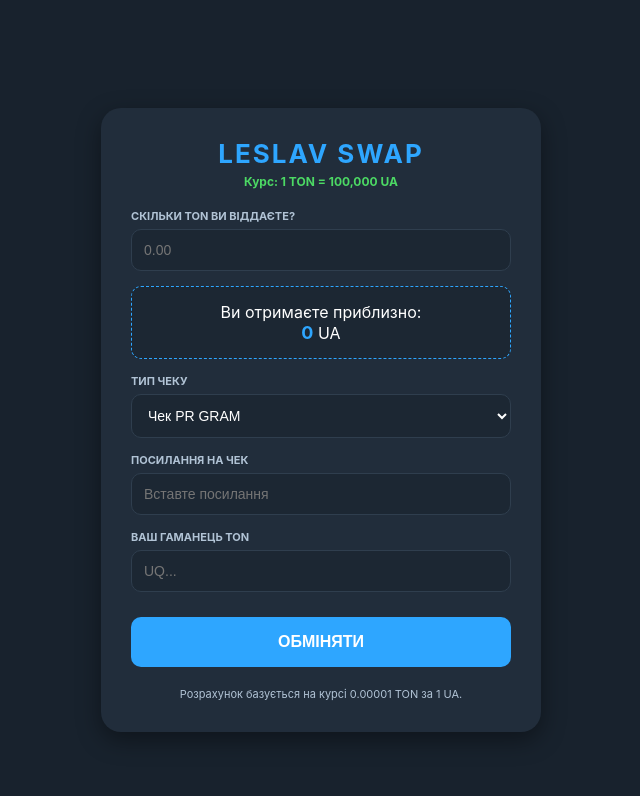
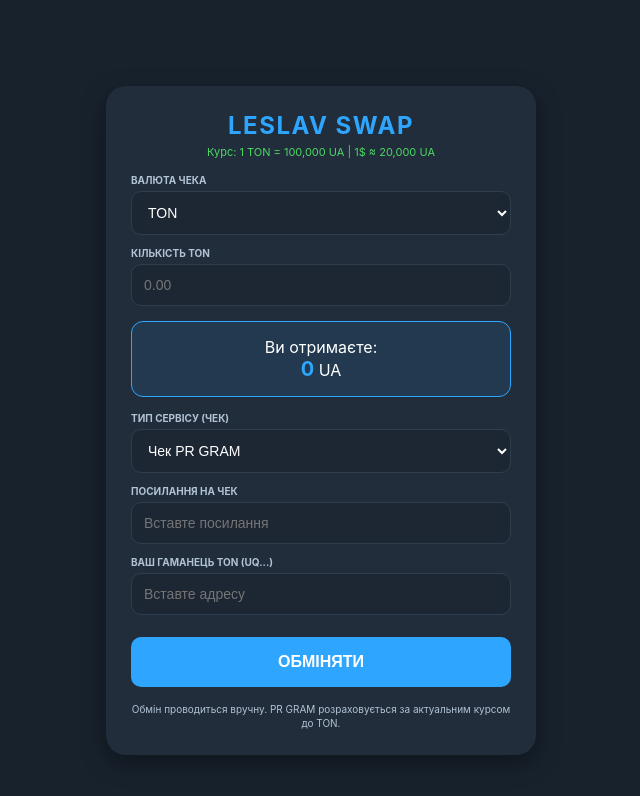
Before and after one commit to Leslav2025/Onminnyk, a plain HTML site: page index.html in a window 1280 px wide. Shown: the whole page, without its empty margins (319-959 px from the left). Drawn offline with Linux system fonts and the light colour scheme.

Commit message:
index.html

```diff
--- a/index.html
+++ b/index.html
@@ -3,7 +3,7 @@
 <head>
     <meta charset="UTF-8">
     <meta name="viewport" content="width=device-width, initial-scale=1.0">
-    <title>LESLAV SWAP | Калькулятор</title>
+    <title>LESLAV SWAP | Універсальний Калькулятор</title>
     <style>
         :root {
             --tg-theme-bg-color: #18222d;
@@ -26,7 +26,7 @@
 
         .exchange-card {
             background: #212d3b;
-            padding: 30px;
+            padding: 25px;
             border-radius: 20px;
             box-shadow: 0 8px 25px rgba(0,0,0,0.4);
             width: 90%;
@@ -34,11 +34,11 @@
             text-align: center;
         }
 
-        h2 { margin: 0 0 5px 0; color: var(--tg-theme-button-color); font-size: 26px; text-transform: uppercase; letter-spacing: 2px; }
-        .rate-info { font-size: 12px; color: #4cd964; margin-bottom: 20px; font-weight: bold; }
+        h2 { margin: 0 0 5px 0; color: var(--tg-theme-button-color); font-size: 24px; text-transform: uppercase; letter-spacing: 1.5px; }
+        .rate-info { font-size: 11px; color: #4cd964; margin-bottom: 15px; }
 
-        .input-group { text-align: left; margin-bottom: 15px; }
-        label { display: block; font-size: 11px; margin-bottom: 6px; color: var(--tg-theme-hint-color); text-transform: uppercase; font-weight: bold; }
+        .input-group { text-align: left; margin-bottom: 12px; }
+        label { display: block; font-size: 10px; margin-bottom: 5px; color: var(--tg-theme-hint-color); text-transform: uppercase; font-weight: bold; }
 
         input, select {
             width: 100%;
@@ -53,14 +53,14 @@
         }
 
         .calc-res {
-            background: #1c2733;
+            background: rgba(46, 166, 255, 0.1);
             padding: 15px;
-            border-radius: 10px;
+            border-radius: 12px;
             margin: 15px 0;
-            border: 1px dashed var(--tg-theme-button-color);
+            border: 1px solid var(--tg-theme-button-color);
         }
 
-        .calc-res span { color: var(--tg-theme-button-color); font-size: 18px; font-weight: bold; }
+        .calc-res span { color: var(--tg-theme-button-color); font-size: 20px; font-weight: bold; }
 
         button {
             width: 100%;
@@ -76,27 +76,36 @@
             text-transform: uppercase;
         }
 
-        .footer { margin-top: 20px; font-size: 11px; color: var(--tg-theme-hint-color); line-height: 1.4; }
+        .footer { margin-top: 15px; font-size: 10px; color: var(--tg-theme-hint-color); line-height: 1.4; }
     </style>
 </head>
 <body>
 
 <div class="exchange-card">
     <h2>LESLAV SWAP</h2>
-    <div class="rate-info">Курс: 1 TON = 100,000 UA</div>
+    <div class="rate-info">Курс: 1 TON = 100,000 UA | 1$ ≈ 20,000 UA</div>
 
     <div class="input-group">
-        <label>Скільки TON ви віддаєте?</label>
+        <label>Валюта чека</label>
+        <select id="currency_type" onchange="calculate()">
+            <option value="TON">TON</option>
+            <option value="USD">Долари ($)</option>
+            <option value="GRAM">PR GRAM</option>
+        </select>
+    </div>
+
+    <div class="input-group">
+        <label id="amount_label">Кількість TON</label>
         <input type="number" id="amount_input" placeholder="0.00" oninput="calculate()">
     </div>
 
     <div class="calc-res">
-        Ви отримаєте приблизно:<br>
+        Ви отримаєте:<br>
         <span id="result_display">0</span> UA
     </div>
 
     <div class="input-group">
-        <label>Тип чеку</label>
+        <label>Тип сервісу (Чек)</label>
         <select id="service_select">
             <option value="PR GRAM">Чек PR GRAM</option>
             <option value="iCryptoCheck">Чек iCryptoCheck</option>
@@ -111,45 +120,59 @@
     </div>
 
     <div class="input-group">
-        <label>Ваш гаманець TON</label>
-        <input type="text" id="wallet_address" placeholder="UQ...">
+        <label>Ваш гаманець TON (UQ...)</label>
+        <input type="text" id="wallet_address" placeholder="Вставте адресу">
     </div>
 
     <button onclick="startExchange()">Обміняти</button>
 
     <div class="footer">
-        Розрахунок базується на курсі 0.00001 TON за 1 UA.
+        Обмін проводиться вручну. PR GRAM розраховується за актуальним курсом до TON.
     </div>
 </div>
 
 <script>
     function calculate() {
+        const type = document.getElementById('currency_type').value;
         const amount = document.getElementById('amount_input').value;
-        const resultDisplay = document.getElementById('result_display');
+        const label = document.getElementById('amount_label');
+        const resDisplay = document.getElementById('result_display');
 
+        label.innerText = "Кількість " + (type === 'USD' ? 'Доларів ($)' : type);
+
+        let result = 0;
         if (amount > 0) {
-            // 1 UA = 0.000010 TON => 1 TON = 100,000 UA
-            const uaAmount = amount * 100000;
-            resultDisplay.innerText = uaAmount.toLocaleString();
+            if (type === 'TON') {
+                result = amount * 100000;
+            } else if (type === 'USD') {
+                result = amount * 20000; // 1$ = 20k UA
+            } else if (type === 'GRAM') {
+                // Наприклад: 5000 GRAM = 0.5 TON = 50,000 UA
+                // Тобто 1 GRAM = 10 UA
+                result = amount * 10;
+            }
+            resDisplay.innerText = Math.floor(result).toLocaleString();
         } else {
-            resultDisplay.innerText = "0";
+            resDisplay.innerText = "0";
         }
     }
 
     function startExchange() {
+        const type = document.getElementById('currency_type').value;
         const amount = document.getElementById('amount_input').value;
-        const uaReceived = document.getElementById('result_display').innerText;
+        const resultUA = document.getElementById('result_display').innerText;
         const service = document.getElementById('service_select').value;
         const check = document.getElementById('check_link').value.trim();
         const wallet = document.getElementById('wallet_address').value.trim();
+
         const myTelegram = "Leslav";
 
         if (!check || !wallet || !amount) {
-            alert("Будь ласка, заповніть всі поля!");
+            alert("Заповніть всі поля!");
             return;
         }
 
-        const message = `🚀 ЗАЯВКА LESLAV SWAP\n\n💰 Віддаю: ${amount} TON\n📥 Отримую: ${uaReceived} UA\n🔹 Сервіс: ${service}\n🔗 Чек: ${check}\n💎 Гаманець: ${wallet}`;
+        const message = `🚀 ЗАЯВКА LESLAV SWAP\n\n💰 Клієнт віддає: ${amount} ${type}\n📥 Має отримати: ${resultUA} UA\n🔹 Через: ${service}\n🔗 Чек: ${check}\n💎 Гаманець: ${wallet}`;
         const url = `https://t.me/${myTelegram}?text=${encodeURIComponent(message)}`;
 
         window.open(url, '_blank');
```
